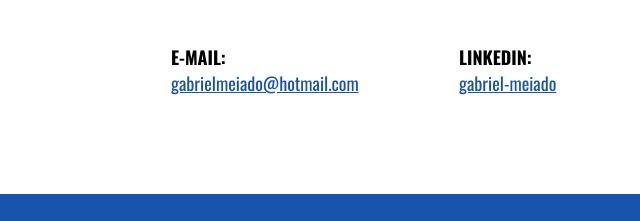
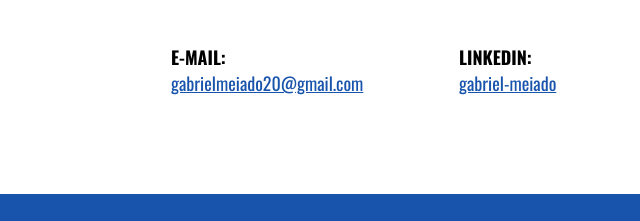
Before and after one commit to Meiado/CurriculumProject, a plain HTML site: page index.html in a window 1280 px wide. Shown: the part 1945-2166 px from the top of the page, 469-1109 px from the left. Drawn offline with nearby package versions, Linux system fonts and the light colour scheme.

Commit message:
Update index email.html

```diff
--- a/index.html
+++ b/index.html
@@ -294,7 +294,7 @@
                 </div>
                 <div class="w-100 item column">
                     <h2>E-mail:</h2>
-                    <p><a href="mailto:gabrielmeiado@hotmail.com">gabrielmeiado@hotmail.com</a></p>
+                    <p><a href="mailto:gabrielmeiado20@gmail.com">gabrielmeiado20@gmail.com</a></p>
                 </div>
                 <div class="w-100 item column">
                     <h2>LinkedIn:</h2>
```
